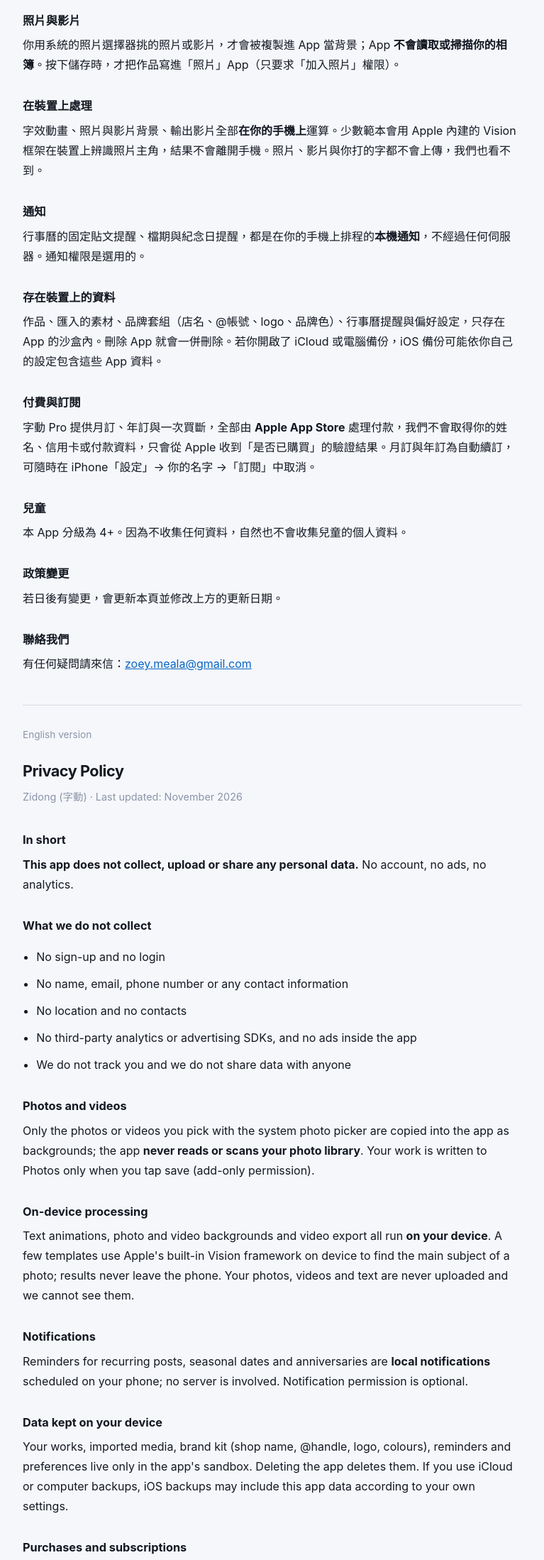
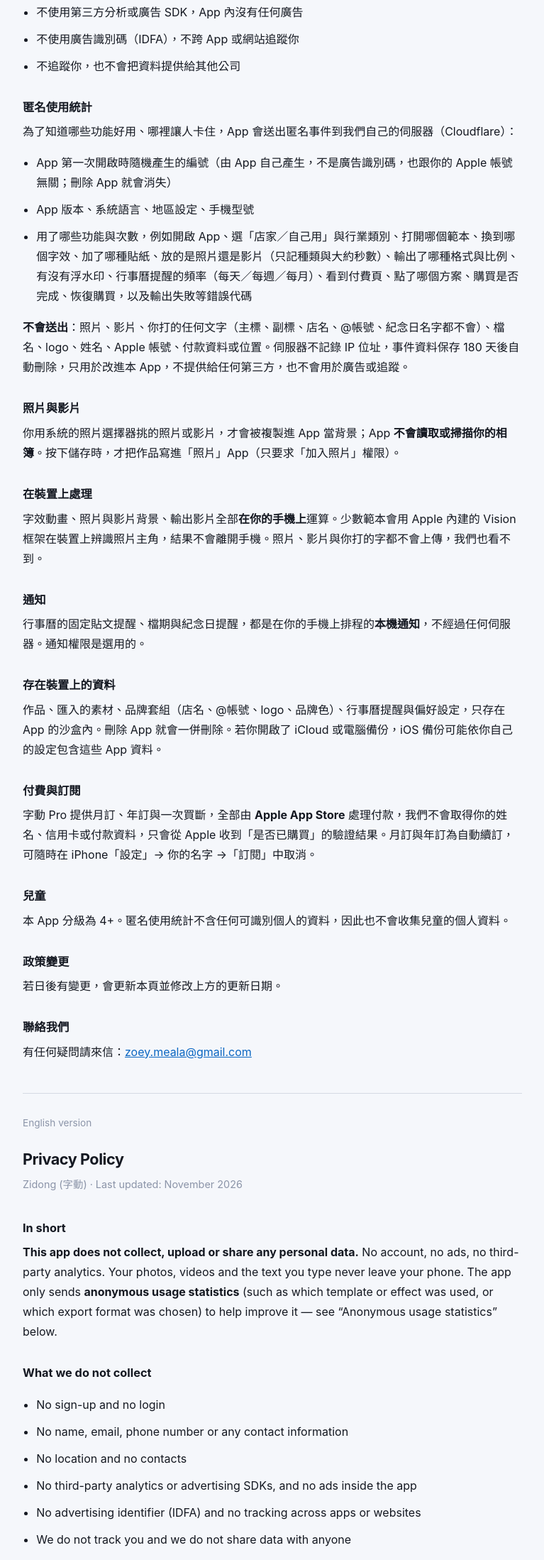
Before and after one commit to ZoeySu2026/app-support, a plain HTML site: page zidong/privacy.html in a window 1280 px wide. Shown: the part 488-2686 px from the top of the page at 71% size, without its empty margins (256-1023 px from the left). Drawn offline with Linux system fonts and the light colour scheme.

Commit message:
字動隱私政策：加入匿名使用統計說明

```diff
--- a/zidong/privacy.html
+++ b/zidong/privacy.html
@@ -28,7 +28,7 @@
   <h1>隱私政策</h1>
   <p class="sub">字動 · 最後更新：2026 年 11 月</p>
   <h2>一句話版本</h2>
-  <p><strong>本 App 不收集、不上傳、不分享任何個人資料。</strong>沒有帳號、沒有廣告、沒有分析工具。</p>
+  <p><strong>本 App 不收集、不上傳、不分享任何個人資料。</strong>沒有帳號、沒有廣告、沒有第三方分析工具。照片、影片與你打的字永遠不會離開手機。<br>App 只會送出<strong>匿名的使用統計</strong>（例如「用了哪個範本、字效」「輸出了哪種格式」），用來改進 App，詳見下方「匿名使用統計」。</p>
 
   <h2>我們不收集什麼</h2>
   <ul>
@@ -36,8 +36,18 @@
     <li>不收集姓名、電子郵件、電話或任何聯絡資訊</li>
     <li>不收集位置或通訊錄</li>
     <li>不使用第三方分析或廣告 SDK，App 內沒有任何廣告</li>
+    <li>不使用廣告識別碼（IDFA），不跨 App 或網站追蹤你</li>
     <li>不追蹤你，也不會把資料提供給其他公司</li>
   </ul>
+
+  <h2>匿名使用統計</h2>
+<p>為了知道哪些功能好用、哪裡讓人卡住，App 會送出匿名事件到我們自己的伺服器（Cloudflare）：</p>
+<ul>
+  <li>App 第一次開啟時隨機產生的編號（由 App 自己產生，不是廣告識別碼，也跟你的 Apple 帳號無關；刪除 App 就會消失）</li>
+  <li>App 版本、系統語言、地區設定、手機型號</li>
+  <li>用了哪些功能與次數，例如開啟 App、選「店家／自己用」與行業類別、打開哪個範本、換到哪個字效、加了哪種貼紙、放的是照片還是影片（只記種類與大約秒數）、輸出了哪種格式與比例、有沒有浮水印、行事曆提醒的頻率（每天／每週／每月）、看到付費頁、點了哪個方案、購買是否完成、恢復購買，以及輸出失敗等錯誤代碼</li>
+</ul>
+<p><strong>不會送出</strong>：照片、影片、你打的任何文字（主標、副標、店名、@帳號、紀念日名字都不會）、檔名、logo、姓名、Apple 帳號、付款資料或位置。伺服器不記錄 IP 位址，事件資料保存 180 天後自動刪除，只用於改進本 App，不提供給任何第三方，也不會用於廣告或追蹤。</p>
 
   <h2>照片與影片</h2>
 <p>你用系統的照片選擇器挑的照片或影片，才會被複製進 App 當背景；App <strong>不會讀取或掃描你的相簿</strong>。按下儲存時，才把作品寫進「照片」App（只要求「加入照片」權限）。</p>
@@ -55,7 +65,7 @@
 <p>字動 Pro 提供月訂、年訂與一次買斷，全部由 <strong>Apple App Store</strong> 處理付款，我們不會取得你的姓名、信用卡或付款資料，只會從 Apple 收到「是否已購買」的驗證結果。月訂與年訂為自動續訂，可隨時在 iPhone「設定」→ 你的名字 →「訂閱」中取消。</p>
 
   <h2>兒童</h2>
-  <p>本 App 分級為 4+。因為不收集任何資料，自然也不會收集兒童的個人資料。</p>
+  <p>本 App 分級為 4+。匿名使用統計不含任何可識別個人的資料，因此也不會收集兒童的個人資料。</p>
 
   <h2>政策變更</h2>
   <p>若日後有變更，會更新本頁並修改上方的更新日期。</p>
@@ -72,7 +82,8 @@
 
   <h2>In short</h2>
   <p><strong>This app does not collect, upload or share any personal data.</strong>
-  No account, no ads, no analytics.</p>
+  No account, no ads, no third-party analytics. Your photos, videos and the text you type never leave your phone.
+  The app only sends <strong>anonymous usage statistics</strong> (such as which template or effect was used, or which export format was chosen) to help improve it — see “Anonymous usage statistics” below.</p>
 
   <h2>What we do not collect</h2>
   <ul>
@@ -80,8 +91,18 @@
     <li>No name, email, phone number or any contact information</li>
     <li>No location and no contacts</li>
     <li>No third-party analytics or advertising SDKs, and no ads inside the app</li>
+    <li>No advertising identifier (IDFA) and no tracking across apps or websites</li>
     <li>We do not track you and we do not share data with anyone</li>
   </ul>
+
+  <h2>Anonymous usage statistics</h2>
+<p>To learn which features work and where people get stuck, the app sends anonymous events to our own server (Cloudflare):</p>
+<ul>
+  <li>A random ID generated by the app when it is first opened (not an advertising ID and not linked to your Apple Account; deleting the app removes it)</li>
+  <li>App version, system language, region setting and device model</li>
+  <li>Which features were used and how often, such as opening the app, choosing “shop / personal” and an industry category, which template was opened, which text effect was picked, which kind of sticker was added, whether a photo or a video was used (kind and rough length only), which export format and aspect ratio were used and whether it had a watermark, how often a calendar reminder repeats (daily / weekly / monthly), seeing the Pro page, which plan was tapped, whether a purchase completed, restoring purchases, and error codes such as a failed export</li>
+</ul>
+<p><strong>Never sent:</strong> photos, videos, any text you type (headlines, subtitles, shop name, @handle or anniversary names), file names, logos, your name, Apple Account, payment details or location. The server does not log IP addresses, events are deleted automatically after 180 days, and they are used only to improve this app — never shared with third parties and never used for advertising or tracking.</p>
 
   <h2>Photos and videos</h2>
 <p>Only the photos or videos you pick with the system photo picker are copied into the app as backgrounds; the app <strong>never reads or scans your photo library</strong>. Your work is written to Photos only when you tap save (add-only permission).</p>
@@ -99,7 +120,7 @@
 <p>Zidong Pro is offered as a monthly subscription, a yearly subscription or a one-time lifetime purchase, all processed by the <strong>Apple App Store</strong>. We never receive your name, card or payment details — only Apple's verification of whether Pro has been purchased. Subscriptions renew automatically and can be cancelled any time in iPhone Settings &rarr; your name &rarr; Subscriptions.</p>
 
   <h2>Children</h2>
-  <p>This app is rated 4+. Because it collects no data at all, it collects no data from children either.</p>
+  <p>This app is rated 4+. The anonymous usage statistics contain nothing that identifies a person, so no personal data is collected from children.</p>
 
   <h2>Changes to this policy</h2>
   <p>If this policy changes, this page and the date above will be updated.</p>
```
